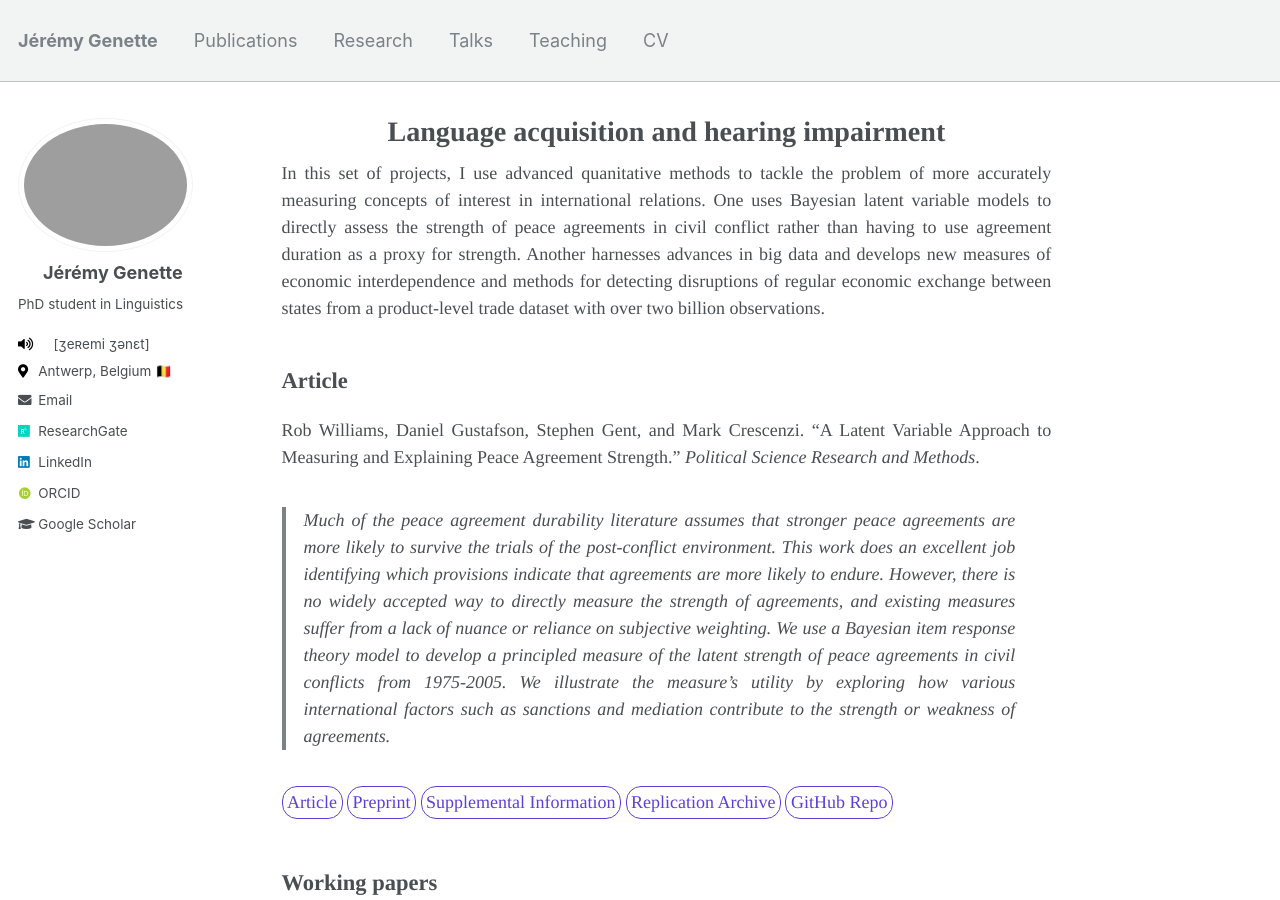
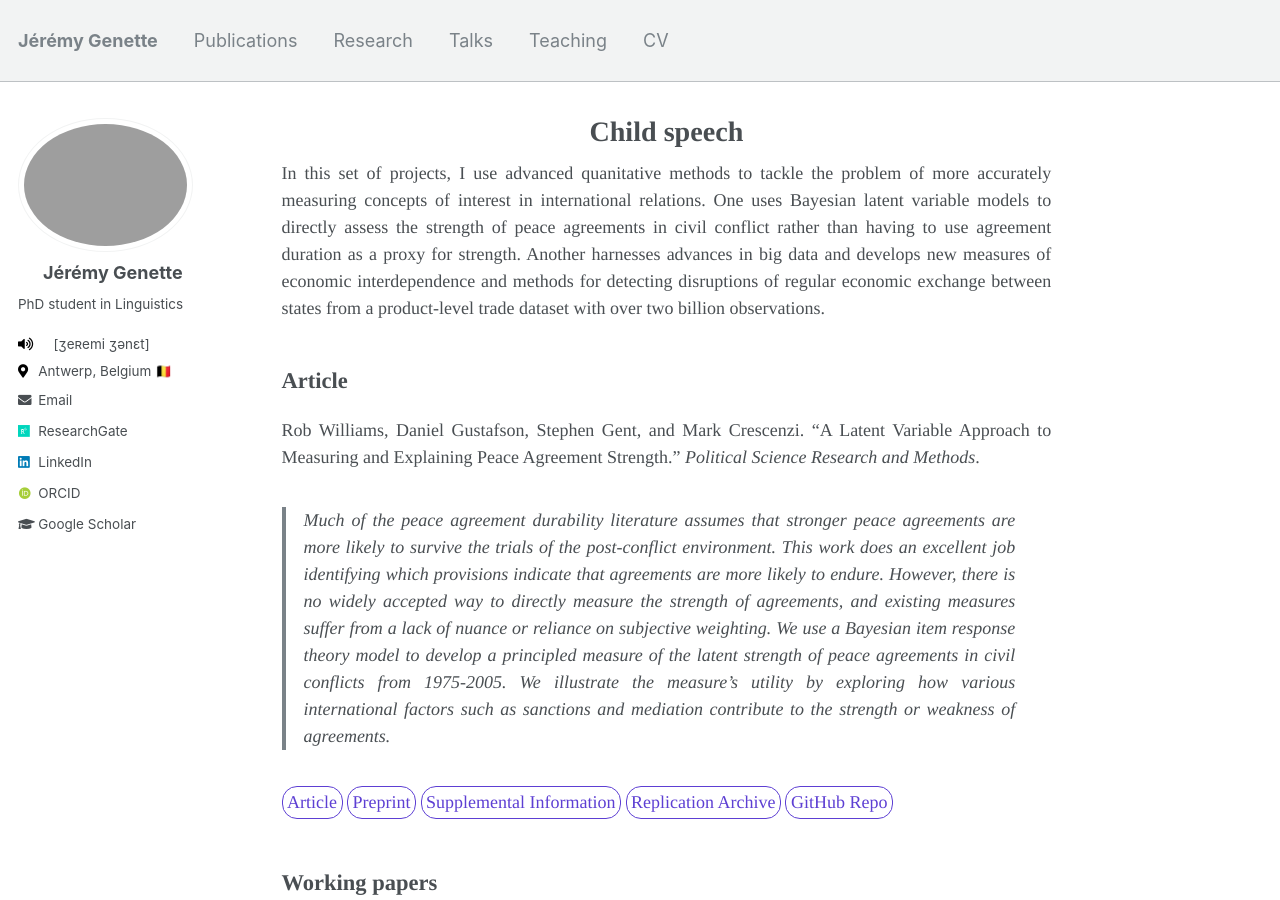
Before and after one commit to jgenette/jgenette.github.io, a Jekyll site: the page built from _research/lgacq.md, in a window 1280 px wide and 900 px high. Built offline with Jekyll 4.4.1, drawn with Linux system fonts in a browser that asks for light colours; some web fonts are replaced.

Commit message:
Update lgacq.md

```diff
--- a/_research/lgacq.md
+++ b/_research/lgacq.md
@@ -1,5 +1,5 @@
 ---
-title: "Language acquisition and hearing impairment"
+title: "Child speech"
 layout: single-portfolio
 excerpt: "<img src='/images/research/hearing.png' alt=''>"
 collection: research
```
